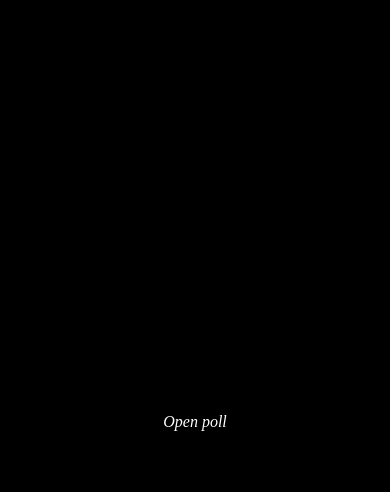
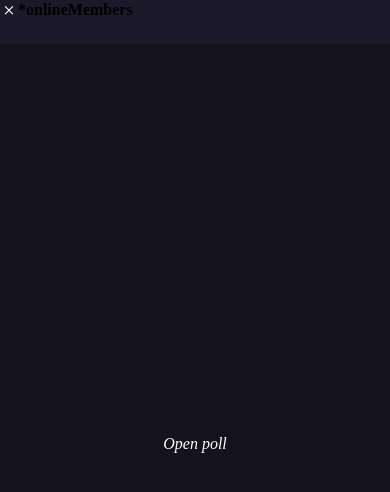
Before and after one commit to t3hfx/CodingChallenge, a React Native app: screen / in a window 390 px wide. Shown: the top 492 px of the page. Built offline with nearby package versions, Linux system fonts and the light colour scheme.

Commit message:
try to install vector icons

```diff
--- a/package.json
+++ b/package.json
@@ -19,6 +19,7 @@
     "react-native-reanimated": "2.8.0",
     "react-native-safe-area-context": "4.2.5",
     "react-native-screens": "3.13.1",
+    "react-native-vector-icons": "^9.1.0",
     "react-redux": "8.0.1",
     "redux": "4.1.2",
     "redux-persist": "6.0.0"
@@ -30,6 +31,7 @@
     "@react-native-community/eslint-config": "^2.0.0",
     "@types/jest": "^26.0.23",
     "@types/react-native": "^0.67.3",
+    "@types/react-native-vector-icons": "^6.4.10",
     "@types/react-test-renderer": "^17.0.1",
     "babel-jest": "^26.6.3",
     "babel-plugin-module-resolver": "^4.1.0",
--- /dev/null
+++ b/src/components/Header.tsx
@@ -0,0 +1,61 @@
+import React, {FC} from 'react';
+import {StyleSheet, Text, View} from 'react-native';
+import Icon from 'react-native-vector-icons/Ionicons';
+
+import {purple100, white, whitePrimary} from '@/constants/colors';
+import {width} from '@/constants/dimensions';
+import {font} from '@/utils/style';
+
+type Props = {
+  channelName: string;
+  totalMembers: number | undefined;
+  onlineMembers: number | undefined;
+  chatIcon: string | undefined;
+};
+
+export const Header: FC<Props> = ({
+  channelName,
+  totalMembers,
+  onlineMembers,
+  chatIcon,
+}) => {
+  //   const navigation =
+  //     useNavigation<NativeStackNavigationProp<RootContainerStackParamList>>();
+  return (
+    <View style={styles.container}>
+      <Icon name="close-outline" size={18} color={whitePrimary} />
+      <View style={styles.textContainer}>
+        <Text style={styles.channelName}>{channelName}</Text>
+        <View style={styles.bottomTextContainer}>
+          <Text style={styles.channelName}>{totalMembers}</Text>
+          <Text style={styles.channelName}>*</Text>
+          <Text style={styles.channelName}>onlineMembers</Text>
+        </View>
+      </View>
+    </View>
+  );
+};
+
+const styles = StyleSheet.create({
+  container: {
+    height: 44,
+    width,
+    backgroundColor: purple100,
+    // flex: 1,
+    // justifyContent: 'center',
+    // alignItems: 'center',
+    // backgroundColor: blackPrimary,
+    flexDirection: 'row',
+  },
+  textContainer: {},
+  channelName: {
+    ...font(16, 19, '600'),
+  },
+  bottomTextContainer: {
+    flexDirection: 'row',
+  },
+  text: {
+    color: white,
+    ...font(16, 28, '400', true),
+  },
+});
--- a/src/constants/colors.ts
+++ b/src/constants/colors.ts
@@ -1,2 +1,5 @@
 export const black = '#000';
 export const white = '#fff';
+export const blackPrimary = '#14131B';
+export const purple100 = '#1C1A2A';
+export const whitePrimary = '#FEFEFE';
--- /dev/null
+++ b/src/constants/dimensions.ts
@@ -0,0 +1,3 @@
+import {Dimensions} from 'react-native';
+
+export const {width, height} = Dimensions.get('window');
--- a/src/screens/Chat.tsx
+++ b/src/screens/Chat.tsx
@@ -4,7 +4,8 @@ import React, {FC} from 'react';
 import {StyleSheet, Text, View} from 'react-native';
 import {SafeAreaView} from 'react-native-safe-area-context';
 
-import {black, white} from '@/constants/colors';
+import {Header} from '@/components/Header';
+import {blackPrimary, white} from '@/constants/colors';
 import {RootContainerStackParamList, Screens} from '@/navigation/constants';
 import {font} from '@/utils/style';
 
@@ -13,6 +14,7 @@ export const Chat: FC = () => {
     useNavigation<NativeStackNavigationProp<RootContainerStackParamList>>();
   return (
     <SafeAreaView style={styles.container}>
+      <Header />
       <View style={styles.container}>
         <Text
           onPress={() => {
@@ -31,7 +33,7 @@ const styles = StyleSheet.create({
     flex: 1,
     justifyContent: 'center',
     alignItems: 'center',
-    backgroundColor: black,
+    backgroundColor: blackPrimary,
   },
   text: {
     color: white,
```
Also changed, not shown: 24 other files (tests, documents, lock files or other folders).
